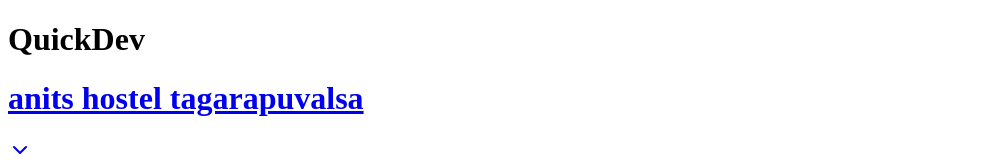
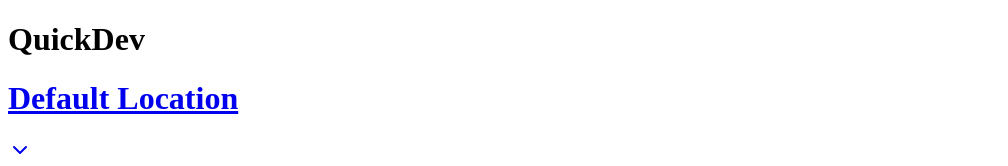
Before and after one commit to shaikhazrath/quickcommers, a Next.js app: page / in a window 1280 px wide. Shown: the top 166 px of the page, without its empty margins (0-1008 px from the left). Built offline with nearby package versions, Linux system fonts and the light colour scheme.

Commit message:
ola maps added

```diff
--- a/app/components/home/NavBar.jsx
+++ b/app/components/home/NavBar.jsx
@@ -1,9 +1,23 @@
 import { ShoppingCart, Search, ChevronDown } from 'lucide-react'
 import Link from 'next/link'
-import React from 'react'
+import React, { useEffect, useState } from 'react'
 import { CiUser } from "react-icons/ci";
 
 const NavBar = () => {
+    const [location, setLocation] = useState('');
+
+    useEffect(() => {
+      const storedLocation = localStorage.getItem('selectedLocation');
+      setLocation(storedLocation || 'Default Location');
+    }, []);
+
+  const truncateText = (text, wordLimit) => {
+    const words = text.split(' ');
+    if (words.length > wordLimit) {
+      return `${words.slice(0, wordLimit).join(' ')}…`;
+    }
+    return text;
+  };
     return (
         <div className=' text-white py-5 px-2 flex flex-col space-y-2 bg-[#161616] rounded-b-xl' >
             <div className='flex  justify-between items-center mx-2'>
@@ -12,7 +26,8 @@ const NavBar = () => {
                         QuickDev
                     </h1>
                     <Link href={'/location'} className='text-base font-semibold flex items-center py-2'>
-                        <h1 >anits hostel tagarapuvalsa</h1>
+                        <h1 >      {truncateText(location, 5)}
+                        </h1>
                         <ChevronDown />
                     </Link>
                 </div>
```
Also changed, not shown: app/location/page.jsx (+9 -7 lines).
